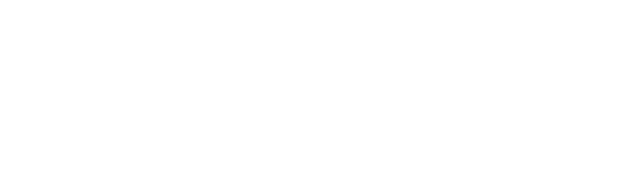
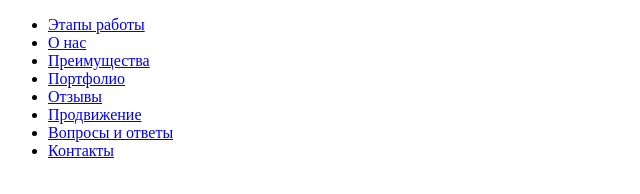
Before and after one commit to Nadeya99/CloudProject, a plain HTML site: page index.html in a window 1280 px wide. Shown: the whole page, without its empty margins (0-640 px from the left). Drawn offline with Linux system fonts and the light colour scheme.

Commit message:
header list

```diff
--- a/index.html
+++ b/index.html
@@ -8,7 +8,16 @@
 </head>
 <body>
     <header>
-
+        <ul>
+            <li><a href="#">Этапы работы</a></li>
+            <li><a href="#">О нас</a></li>
+            <li><a href="#">Преимущества</a></li>
+            <li><a href="#">Портфолио</a></li>
+            <li><a href="#">Отзывы</a></li>
+            <li><a href="#">Продвижение</a></li>
+            <li><a href="#">Вопросы и ответы</a></li>
+            <li><a href="#">Контакты</a></li>
+        </ul>
     </header>
 </body>
 </html>
```
